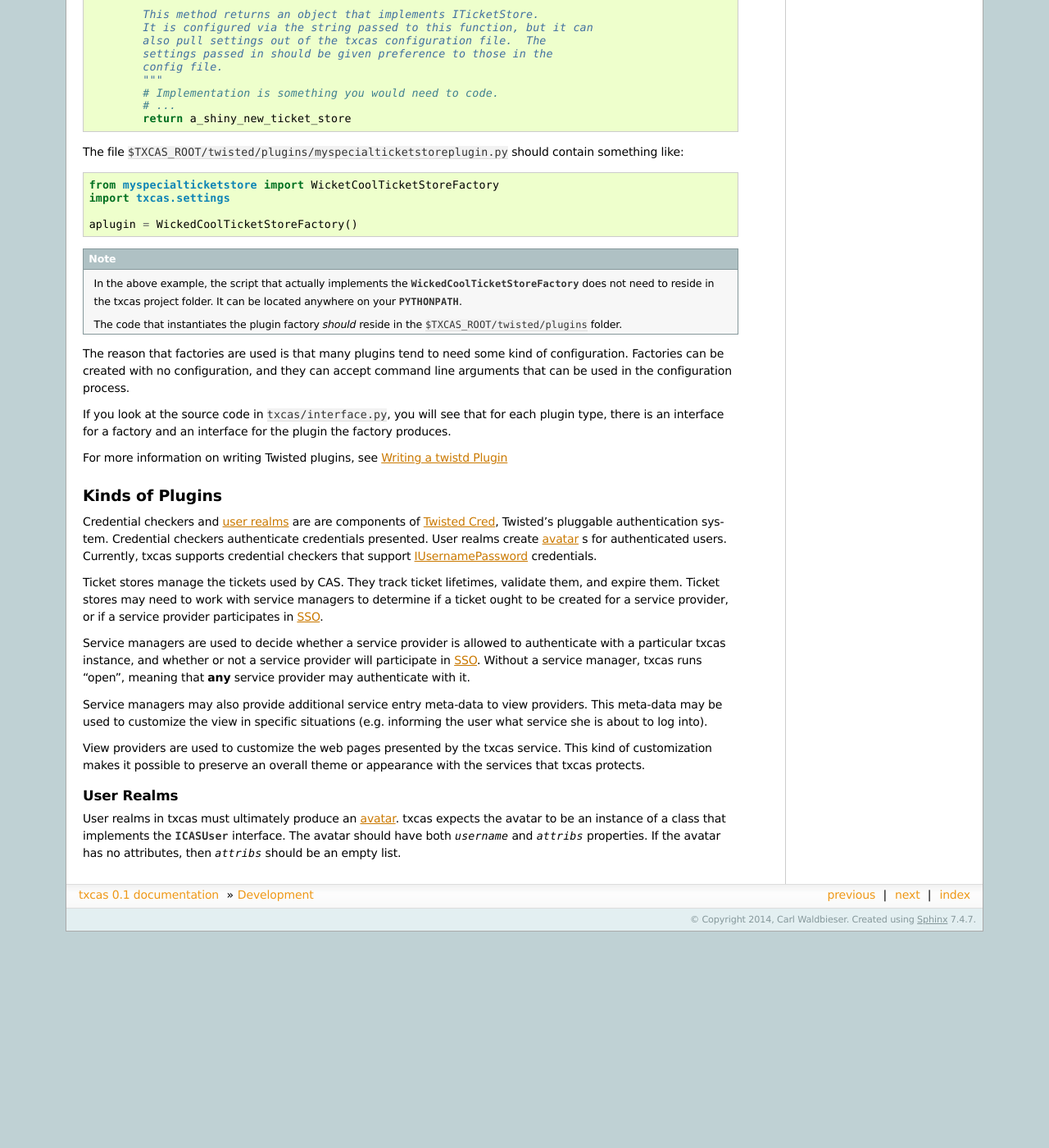
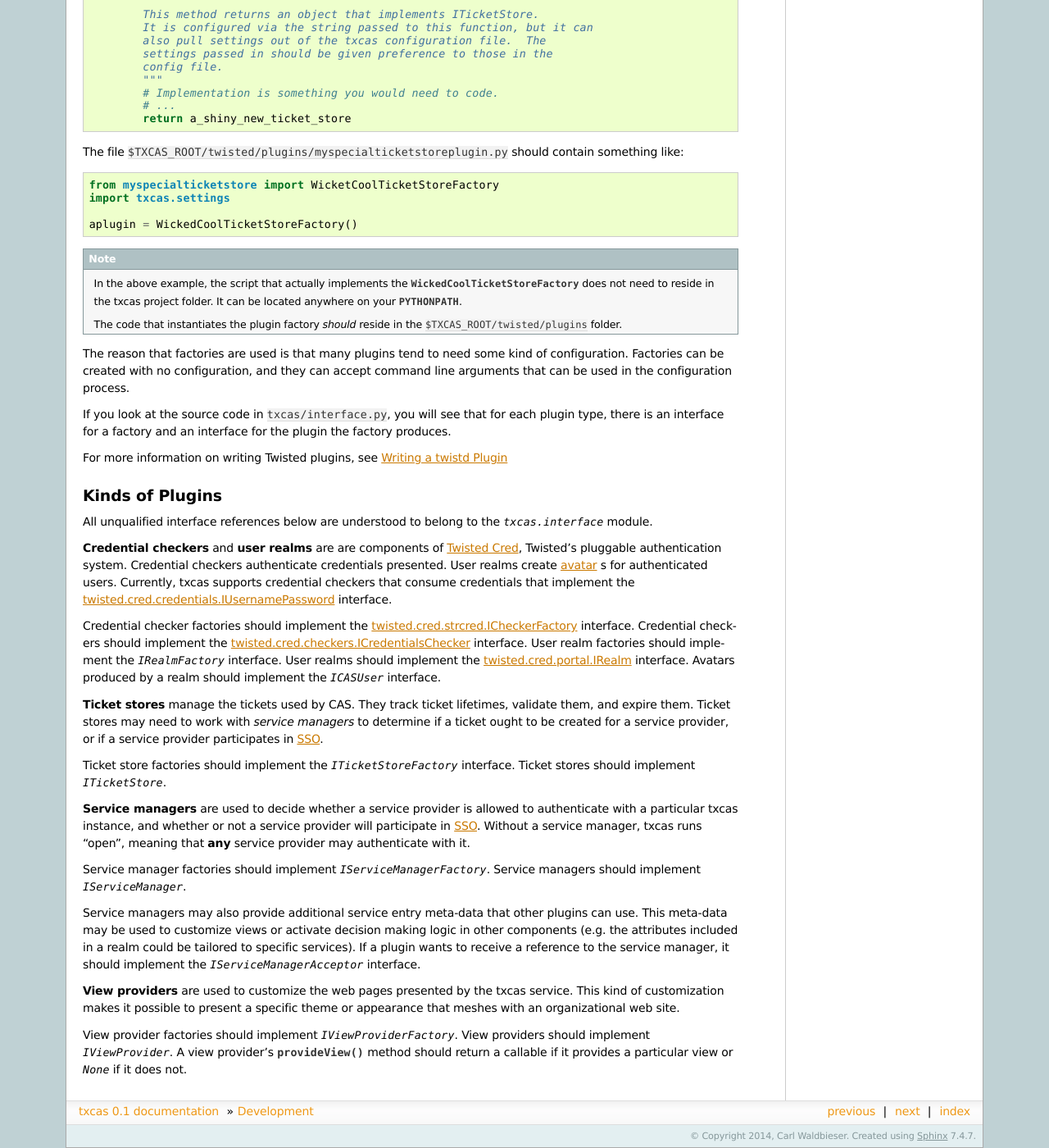
Before and after one commit to cwaldbieser/txcas, a Sphinx documentation site: the page built from docs/development.rst, in a window 1280 px wide and 1400 px high, scrolled down 541 px. Shown: the whole window at 82% size. Built offline with Sphinx 7.4.7, drawn with Linux system fonts in a browser that asks for light colours; before the commit the page ends 1677 px from its top, so only the background shows below that.

Commit message:
Added IServiceAcceptor interface; LDAPRealm can alias attributes and select them based on service.

```diff
--- a/README.rst
+++ b/README.rst
@@ -27,7 +27,7 @@
 Running the Demonstration
 -------------------------
 
-Run the :program:`sample.py` script as follows::
+Run the `sample.py` script as follows::
 
     $ python sample.py
 
@@ -64,7 +64,7 @@
 Appearance
 ----------
 The HTML pages presented by txcas are fully customizable via view provider
-plugins.  The included Jinja2_ view provider allows you to design pages
+plugins.  The included Jinja2 view provider allows you to design pages
 using powerful yet easy to use Jinja2 templates (see
 http://jinja.pocoo.org/docs/templates/).
 
--- a/docs/development.rst
+++ b/docs/development.rst
@@ -71,46 +71,61 @@
 ----------------
 Kinds of Plugins
 ----------------
-Credential checkers and `user realms`_ are are components of `Twisted Cred`_,
+All unqualified interface references below are understood to belong to the
+`txcas.interface` module.
+
+**Credential checkers** and **user realms** are are components of `Twisted Cred`_,
 Twisted's pluggable authentication system.  Credential checkers authenticate
 credentials presented.  User realms create :term:`avatar` s for authenticated
-users.  Currently, |project| supports credential checkers that support
-`IUsernamePassword`_ credentials.
+users.  Currently, |project| supports credential checkers that consume credentials
+that implement the `twisted.cred.credentials.IUsernamePassword`_ interface.
 
-Ticket stores manage the tickets used by CAS.  They track ticket lifetimes, validate
-them, and expire them.  Ticket stores may need to work with service managers to
-determine if a ticket ought to be created for a service provider, or if a service
-provider participates in :term:`SSO`.
+Credential checker factories should implement the `twisted.cred.strcred.ICheckerFactory`_
+interface.  Credential checkers should implement the `twisted.cred.checkers.ICredentialsChecker`_
+interface.  User realm factories should implement the `IRealmFactory` interface.
+User realms should implement the `twisted.cred.portal.IRealm`_ interface. Avatars
+produced by a realm should implement the `ICASUser` interface.
 
-Service managers are used to decide whether a service provider is allowed to
+**Ticket stores** manage the tickets used by CAS.  They track ticket lifetimes,
+validate them, and expire them.  Ticket stores may need to work with *service
+managers* to determine if a ticket ought to be created for a service provider,
+or if a service provider participates in :term:`SSO`.
+
+Ticket store factories should implement the `ITicketStoreFactory` interface.
+Ticket stores should implement `ITicketStore`.
+
+**Service managers** are used to decide whether a service provider is allowed to
 authenticate with a particular |project| instance, and whether or not a service
 provider will participate in :term:`SSO`.  Without a service manager, |project| runs
 "open", meaning that **any** service provider may authenticate with it.
 
-Service managers may also provide additional service entry meta-data to view
-providers.  This meta-data may be used to customize the view in specific
-situations (e.g. informing the user what service she is about to log into).
+Service manager factories should implement `IServiceManagerFactory`.
+Service managers should implement `IServiceManager`.
 
-View providers are used to customize the web pages presented by the |project|
-service.  This kind of customization makes it possible to preserve an overall
-theme or appearance with the services that |project| protects.
+Service managers may also provide additional service entry meta-data that
+other plugins can use.  This meta-data may be used to customize views or
+activate decision making logic in other components (e.g. the attributes
+included in a realm could be tailored to specific services).
+If a plugin wants to receive a reference to the service manager, it should
+implement the `IServiceManagerAcceptor` interface.
 
-***********
-User Realms
-***********
+**View providers** are used to customize the web pages presented by the |project|
+service.  This kind of customization makes it possible to present a specific
+theme or appearance that meshes with an organizational web site.
 
-User realms in |project| must ultimately produce an :term:`avatar`.  |project|
-expects the avatar to be an instance of a class that implements the :py:class:`ICASUser`
-interface.  The avatar should have both `username` and `attribs` properties.
-If the avatar has no attributes, then `attribs` should be an empty list.
-
+View provider factories should implement `IViewProviderFactory`.  View providers
+should implement `IViewProvider`.  A view provider's :py:meth:`provideView`
+method should return a callable if it provides a particular view or `None`
+if it does not.
 
 
 
 .. _Twisted Plugin System: http://twistedmatrix.com/documents/current/core/howto/plugin.html
 .. _Writing a twistd Plugin: https://twistedmatrix.com/documents/current/core/howto/tap.html
 .. _Twisted Cred: https://twistedmatrix.com/documents/current/core/howto/cred.html
-.. _IUsernamePassword: https://twistedmatrix.com/documents/current/api/twisted.cred.credentials.IUsernamePassword.html
-
+.. _twisted.cred.strcred.ICheckerFactory: https://twistedmatrix.com/documents/current/api/twisted.cred.strcred.ICheckerFactory.html
+.. _twisted.cred.checkers.ICredentialsChecker: https://twistedmatrix.com/documents/current/api/twisted.cred.checkers.ICredentialsChecker.html
+.. _twisted.cred.portal.IRealm: https://twistedmatrix.com/documents/current/api/twisted.cred.portal.IRealm.html
+.. _twisted.cred.credentials.IUsernamePassword: https://twistedmatrix.com/documents/current/api/twisted.cred.credentials.IUsernamePassword.html
 
 .. include:: placeholders.rst
```
Also changed, not shown: 7 other files.
